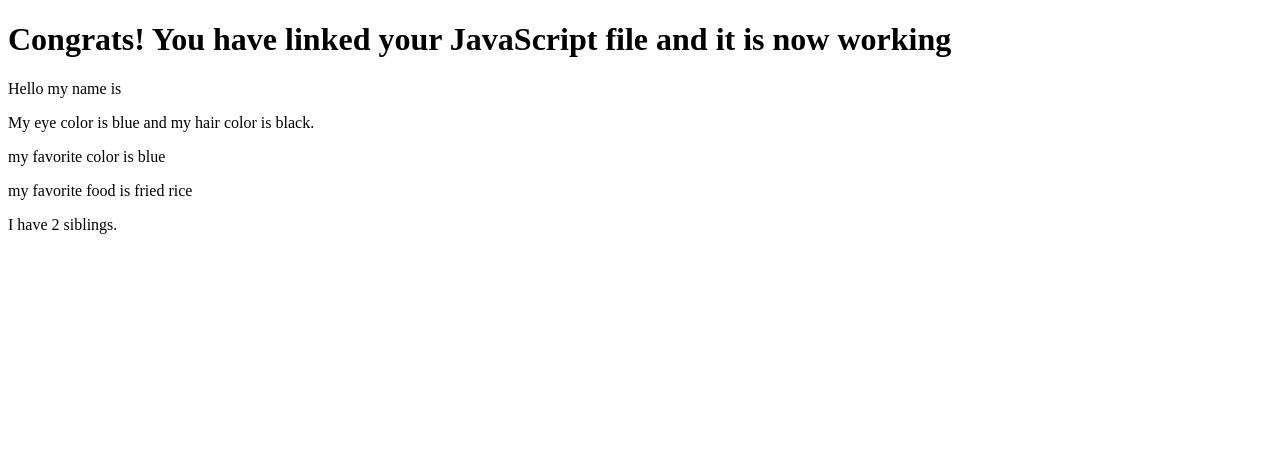
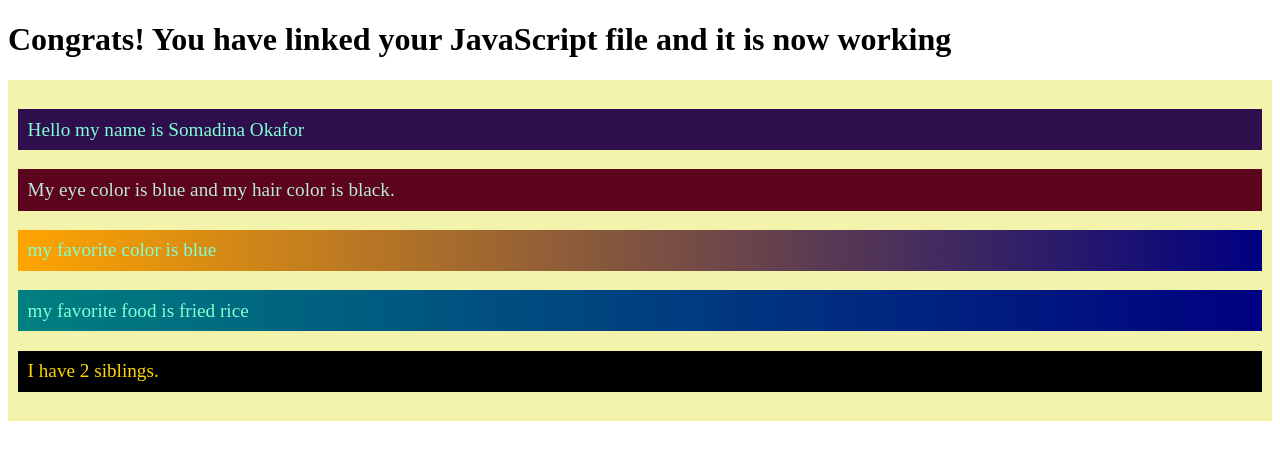
Before and after one commit to codex12345/variable-assignment-codeville, a plain HTML site: page index.html in a window 1280 px wide. Drawn offline with Linux system fonts and the light colour scheme.

Commit message:
Added style to code

```diff
--- a/index.html
+++ b/index.html
@@ -1,7 +1,7 @@
 <!DOCTYPE html>
 <html lang="en">
 <head>
-  <!-- <link href="./style.css"  rel="stylesheet"  /> -->
+  <link href="./style.css"  rel="stylesheet"  />
   <meta charset="UTF-8">
   <meta http-equiv="X-UA-Compatible">
   <meta name="viewport" content="width=device-width, initial-scale=1.0">
--- a/script.js
+++ b/script.js
@@ -2,8 +2,7 @@
 let firstName = 'Somadina'
 let lastName = 'Okafor'
 let fullName = firstName + ' ' + lastName
-let introduction = 'Hello my name is'
-let a = introduction + ' ' + fullName
+let introduction = 'Hello my name is' + ' ' + fullName
 let myEyesColor = 'blue'
 let myHairColor = 'black'
 let myNumberOfSiblings = '2'
--- /dev/null
+++ b/style.css
@@ -0,0 +1,54 @@
+section {
+    background-color: rgb(243, 243, 172);
+    padding: 10px;
+}
+
+#introduction {
+    font-family: 'Cormorant SC', serif;
+    color: aquamarine;
+    background-color: rgb(47, 14, 78);
+    font-size: 1.2em;
+    margin-bottom: 1em;
+    padding: 0.5em;
+}
+
+#my-hair-color {
+    color: rgb(186, 233, 217);
+    background-color: rgb(92, 3, 30);
+    font-size: 1.2em;
+    margin-bottom: 1em;
+    padding: 0.5em;
+
+}
+
+#my-number-of-siblings {
+    color: gold;
+    background-color: black;
+    font-family: 'Cormorant SC', serif;
+    margin-bottom: 1em;
+    padding: 0.5em;
+    font-size: 1.2em;
+
+}
+
+#my-favourite-food {
+    text-shadow: 3px;
+    font-family: 'Cormorant SC', serif;
+    margin-bottom: 1em;
+    padding: 0.5em;
+    background-image: linear-gradient(to left, navy, teal);
+    color: aquamarine;
+    font-size: 1.2em;
+}
+
+#my-favourite-color {
+    text-shadow: 3px;
+    font-family: 'Cormorant SC', serif;
+    margin-bottom: 1em;
+    padding: 0.5em;
+    background-image: linear-gradient(to left, navy, orange);
+    color: aquamarine;
+    font-size: 1.2em;
+
+
+}
```
